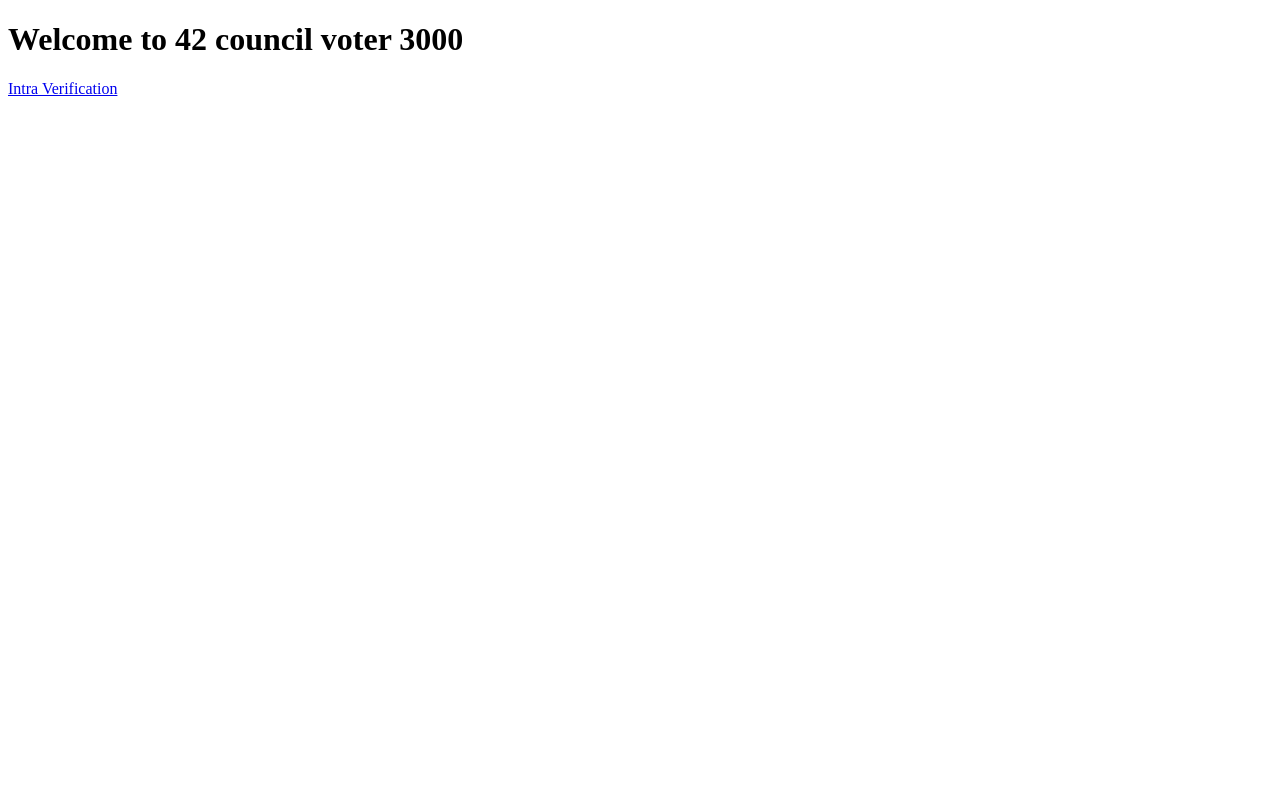
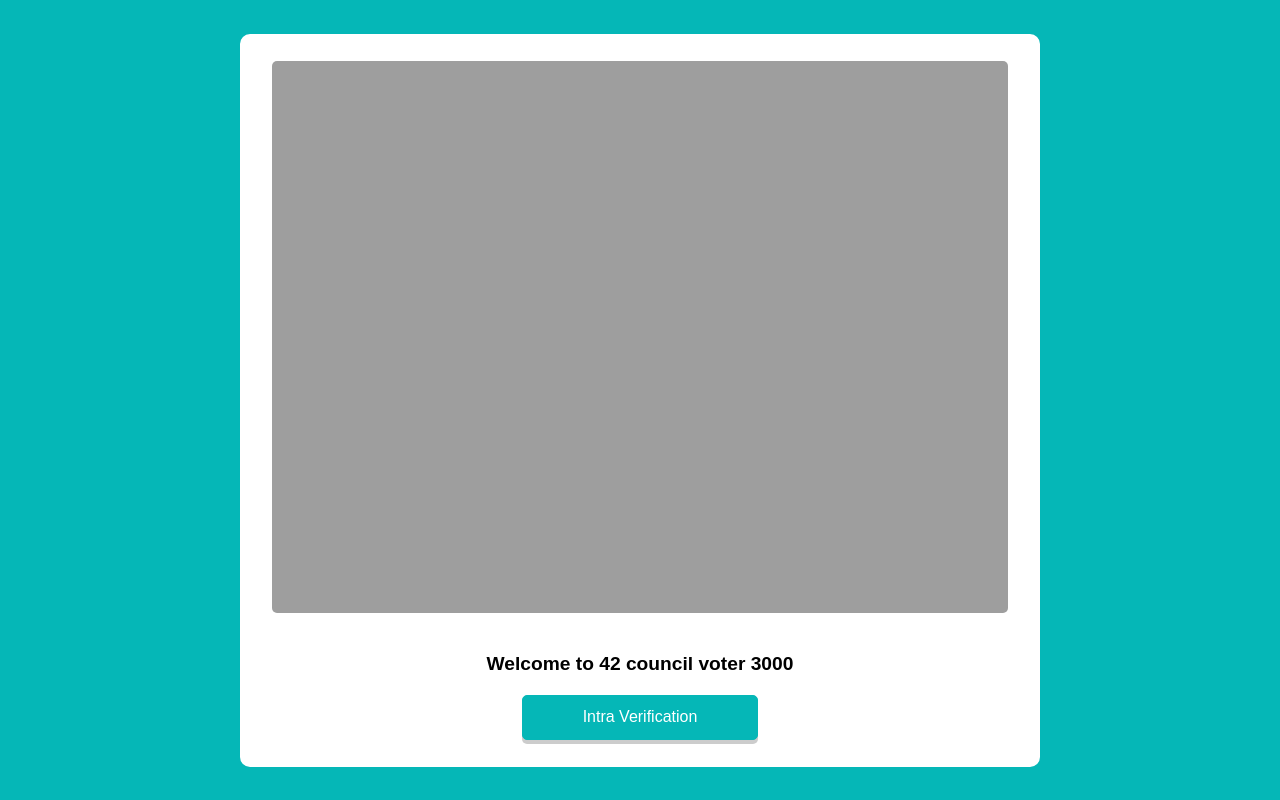
Before and after one commit to Radel-24/councilvoter3000, a Django app: page /poll/ in a window 1280 px wide. Run offline with Django 3.2, Linux system fonts and the light colour scheme.

Commit message:
index thml fixed

```diff
--- a/docker_django/HN_poll/HN_poll/settings.py
+++ b/docker_django/HN_poll/HN_poll/settings.py
@@ -24,8 +24,10 @@ BASE_DIR = Path(__file__).resolve().parent.parent
 SECRET_KEY = os.environ['SECRET_KEY']
 
 # SECURITY WARNING: don't run with debug turned on in production!
+# False
 DEBUG = False
 
+# web
 ALLOWED_HOSTS = ['web']
 
 
--- a/docker_django/HN_poll/poll_app/templates/poll_app/index.html
+++ b/docker_django/HN_poll/poll_app/templates/poll_app/index.html
@@ -1,15 +1,105 @@
 <!DOCTYPE html>
 <html>
 	<head>
-		<title>42 council voter 3000</title>
+		<title>Election</title>
 		<meta charset="UTF-8">
-		<meta name="description" content="welcome page">
+		<meta name="description" content="displaying all the candidates of the poll">
 		<meta name="author" content="Robin Adelwarth">
+		<style>
+			* {
+				padding: 0;
+				margin: 0;
+				box-sizing: border-box;
+				font-family: sans-serif;
+			}
+
+			body {
+				display: flex;
+				height: 100vh;
+				justify-content: center;
+				align-items: center;
+				padding: 10px;
+				background: rgba(5, 183, 183);
+			}
+
+			.container {
+				max-width: 800px;
+				width:	100%;
+				background: white;
+				padding: 25px 30px;
+				border-radius: 10px;
+				border: 2px solid white;
+			}
+
+			.container .title {
+				content: url("https://raw.githubusercontent.com/khirsig/42councilVoter3000/master/logo.png?token=GHSAT0AAAAAABQOBIPZE73DW3SFMM3AIZ2CYPRQUDA");
+				border-radius: 5px;
+				margin-bottom: 40px;
+				order: -1;
+				width: 100%;
+				height: 100%;
+			}
+
+			.container .info {
+				width: 100%;
+				text-align: center;
+				font-size: larger;
+				font-weight: bold;
+				padding-bottom: 20px;
+
+			}
+
+			.btn {
+				display: flex;
+				align-items: center;
+				justify-content: center;
+				padding-left: 250px;
+				padding-right: 250px;
+			}
+
+			.btn a {
+                background-color: rgba(5, 183, 183);
+                padding: 10px;
+                width: 100%;
+                color: white;
+                height: 45px;
+                outline: none;
+                border-radius: 5px;
+                border: 1px solid rgba(5, 183, 183);
+                font-size: 16px;
+                box-shadow: 0 4px #ccc;
+				text-decoration: none;
+            }
+            .btn a:active {
+              background-color: rgba(5, 200, 200);
+              box-shadow: 0 1px #f3f3f3;
+              transform: translateY(4px);
+            }
+            .btn a:hover {
+                background: rgba(5, 200, 200);
+                border: none;
+                cursor: pointer;
+            }
+
+			@media only screen and (max-width: 600px)
+			{
+				.container {
+					max-width: 400px;
+				}
+			}
+		</style>
 	</head>
 
 	<body>
-		<h1>Welcome to 42 council voter 3000</h1>
-		<a class="btn btn-primary" href="https://api.intra.42.fr/oauth/authorize?client_id=35eb229904bb902ce01e52d0936b77b4bfb9802d1a67a5881c0ce947eeb1fa97&redirect_uri=https%3A%2F%2Fcouncil-vote.42heilbronn.de%2Fpoll%2Fvalidation&response_type=code
-		">Intra Verification</a>
+		<div class="container">
+			<div class="info">
+				<div class="title"></div>
+				<div class="welcome">Welcome to 42 council voter 3000</div>
+			</div>
+			<div class="btn">
+				<a class="btn btn-primary" href="https://api.intra.42.fr/oauth/authorize?client_id=35eb229904bb902ce01e52d0936b77b4bfb9802d1a67a5881c0ce947eeb1fa97&redirect_uri=https%3A%2F%2Fcouncil-vote.42heilbronn.de%2Fpoll%2Fvalidation&response_type=code
+				">Intra Verification</a>
+			</div>
+		</div>
 	</body>
 </html>
```
Also changed, not shown: docker_django/HN_poll/db.sqlite3, docker_django/README.md (deleted).
